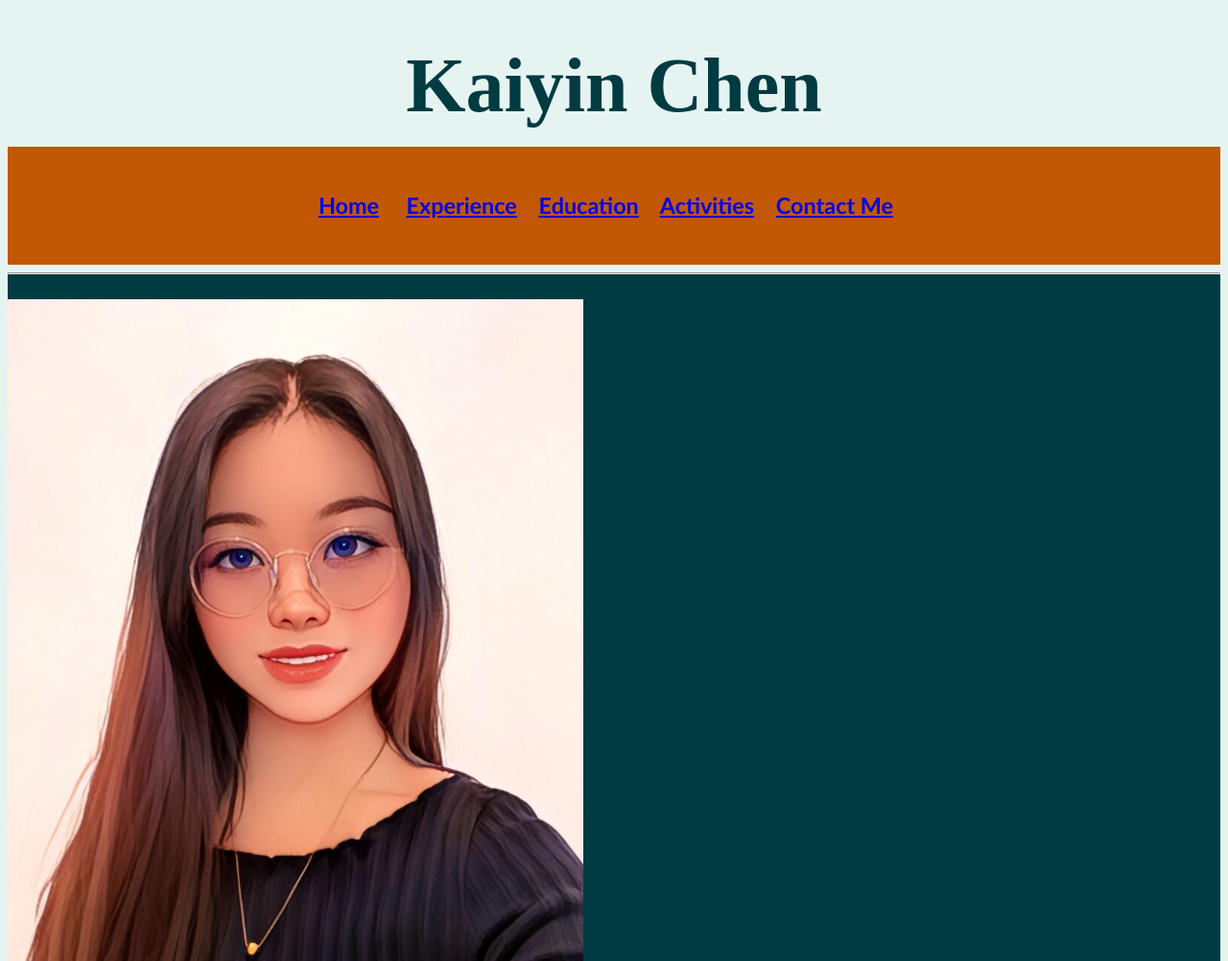
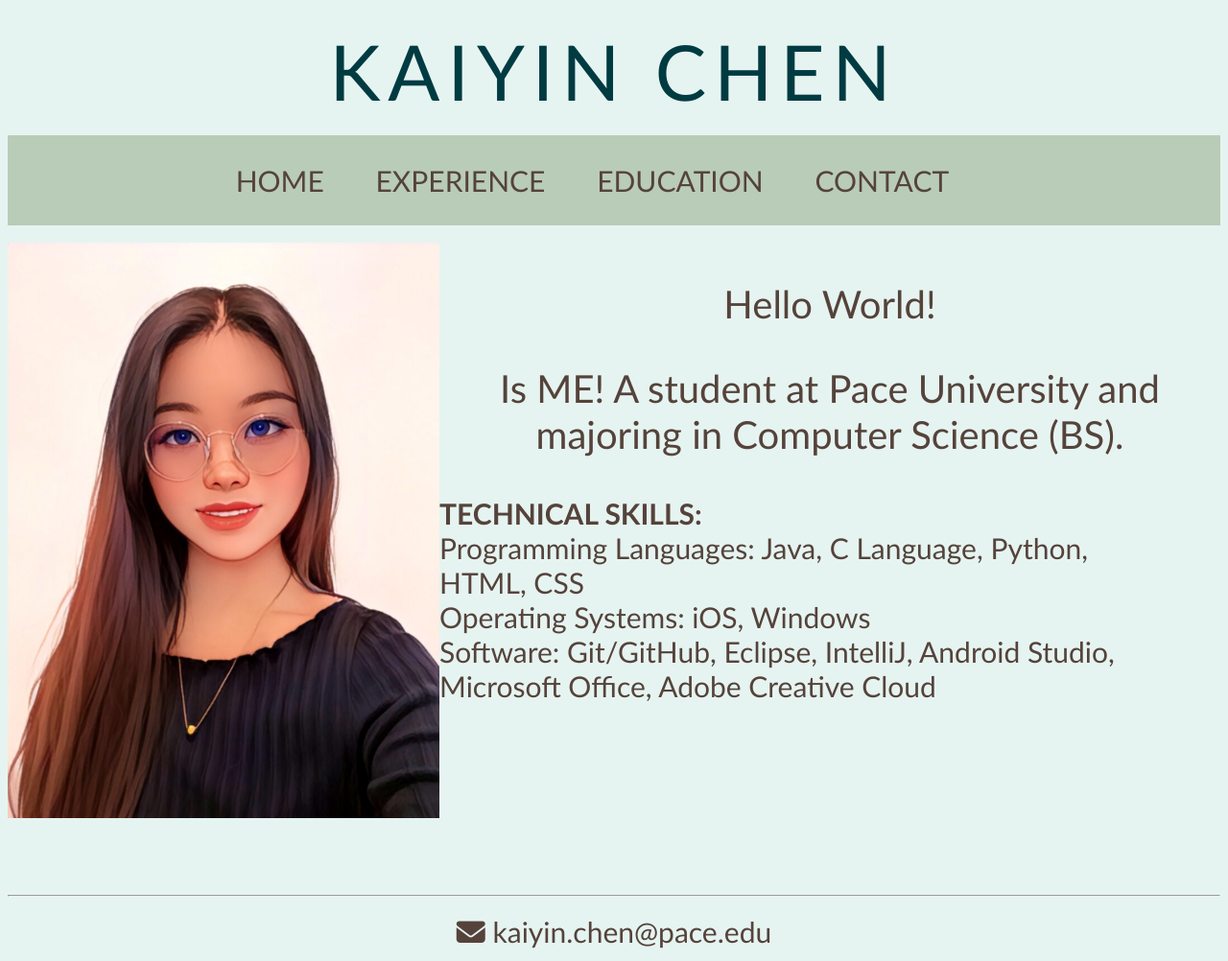
Before and after one commit to KaiyinCh/Personal-Website, a plain HTML site: page Personal_Portfolio/index.html in a window 1280 px wide. Shown: the top 1002 px of the page at 96% size. Drawn offline with Linux system fonts and the light colour scheme.

Commit message:
Update html and css

```diff
--- a/Personal_Portfolio/CSS/style.css
+++ b/Personal_Portfolio/CSS/style.css
@@ -8,35 +8,75 @@ head{
 	font-size: 80px;
 	text-align: center;
 	color: #003B42;
+	font-family: Gill Sans, sans-serif;
+    font-weight: 400;
+    font-style: normal;
+    line-height: 1.21em;
+    letter-spacing: 8px;
 }
-/*#container{
-	margin-left: auto;
-	margin-right: auto;
-}*/
 
-header, nav, footer{
-	font-family: Calibri, Arial, sans-serif;
+nav, footer{
+	font-family: Gill Sans, Arial, sans-serif;
+	padding: 10px;
+}
+
+.personal-picture{
+ 	float: left;
+}
+
+ nav{
+ 	background-color: #b9ccb7;
+ 	text-align: center;
+ 	font-size: 30px;
+/* 	color: #e4c7ba;*/
+ }
+ nav{
+ 	width: auto;
+    text-align: center;
+    border-bottom: 1px solid rgba(255,255,255,0);
+    border-top: 1px solid rgba(255,255,255,0);
+    margin: 0;
+    padding: 28px 0;
  }
 
- nav{
- 	background-color: #C25706;
+.name_link:link, .name_link:visited{
+	color: #003B42;
+	text-decoration: none;
+}
+
+.link:link, .link:visited{
+	color: #55433B;
+	text-decoration: none;
+}
+
+main{
+	font-family: Gill Sans, sans-serif;
+ 	color: #55433B;
+}
+
+#text-center{
  	text-align: center;
- 	font-size: 20px;
- 	color: #003B42;
- }
- /*header{
- 	margin-left: 2%;
- 	width:  80%;
-	margin: 0 auto 0 auto;
+ 	font-size: 40px;
+}
+#containter{
+	font-size: 30px;
+	margin-left: 35%;
+ 	margin-right: 5%;
+}
+#page-text{
+	font-size: 25px;
+	margin-left: 10%;
+ 	margin-right: 10%;
+}
 
- }*/
- main{
- 	color: #AFE6ED;
- /*	margin-left: 50%;
- 	margin-right: 10%;*/
+#icon{
+	text-align: center;
+	font-size: 20px;
+}
 
- }
-
- #container{
- 	background-color: #003B42;
- }
+footer{
+	font-family: Gill Sans, sans-serif;
+ 	color: #55433B;
+	font-size: 30px;
+ 	text-align: center;
+}
--- a/Personal_Portfolio/index.html
+++ b/Personal_Portfolio/index.html
@@ -3,50 +3,51 @@
 <html lang="en">
 <head>
 	<link rel="Stylesheet" href="CSS/style.css">
+	<script src="https://kit.fontawesome.com/09c71d86f4.js" crossorigin="anonymous"></script>
 	<title>Kaiyin Chen Portfolio</title>
 	<meta charset="UTF-8">
 </head>
-<body>
-	<br><br>
-	<div id="name"> <b>Kaiyin Chen</b></div><br>
 
-	<nav><br>
-		<h3>
-			<a href="index.html">Home</a> &nbsp; &nbsp;
-			<a href="experience.html">Experience</a>&nbsp; &nbsp;
-			<a href="education.html">Education</a> &nbsp;&nbsp;
-			<a href="activities.html">Activities</a>&nbsp; &nbsp;
-			<a href="contact.html">Contact Me</a>&nbsp; &nbsp;
-		</h3><br>
+<body><br>
+	<div id="name"><a class="name_link" href="index.html">KAIYIN CHEN</a></div>
+	<br>
+
+	<nav>
+		<a class="link" href="index.html">HOME</a> &nbsp; &nbsp;&nbsp;&nbsp;
+		<a class="link" href="experience.html">EXPERIENCE</a>&nbsp; &nbsp;&nbsp; &nbsp;
+		<a class="link" href="education.html">EDUCATION</a> &nbsp;&nbsp;&nbsp; &nbsp;
+		<!-- <a class="link" href="activities.html">ACTIVITIES</a>&nbsp; &nbsp;&nbsp; &nbsp; -->
+		<a class="link" href="contact.html">CONTACT</a>&nbsp; &nbsp;&nbsp; &nbsp;
+		<br>
 	</nav>
+	<br>
 
-	<div id="container">
-	<hr><br>
 	<header>
-		<!-- <a href="index.html"><img src="images/Kaiyin_Chen_Personal_Picture.JPG" alt="Kaiyin Chen Picture" height="800" width="600"></a> -->
+		<img class="personal-picture" src="images/Kaiyin_Chen_Personal_Picture.JPG" alt="Kaiyin Chen Picture" height="600" width="450">
 	</header>
 
-	<main>
-		<!-- <a href="index.html"> --><img src="images/Kaiyin_Chen_Personal_Picture.JPG" alt="Kaiyin Chen Picture" height="800" width="600"><!-- </a> -->
-
-
-			Hello World!
-			Is ME! A student at Pace University and majoring in Computer Science (BS).
-
+	<main >
+		<div id="text-center">
+		<p>Hello World! </p>
+		<p>Is ME! A student at Pace University and majoring in Computer Science (BS).</p>
+		</div><!-- stop text-center-->
+		<div id="containter">
 		<p>
 			<b>TECHNICAL SKILLS:</b><br>
-			Programming Languages: Java, C Language, Python, HTML<br>
+			Programming Languages: Java, C Language, Python, HTML, CSS<br>
 			Operating Systems: iOS, Windows<br>
-			Software: Git/GitHub, Eclipse, IntelliJ, Microsoft Office, Adobe Creative Cloud<br>
+			Software: Git/GitHub, Eclipse, IntelliJ, Android Studio, Microsoft Office, Adobe Creative Cloud<br>
 		</p>
+
 	</main>
+	</div><!-- stop containter-->
+	<br><br><br><br><br><br><br><br>
 
 	<br><hr>
-</div> <!-- end of container div -->
 	<footer>
-		&copy; Copyright 2015. All Rights Reserved. <br>
-		<a href = "mailto:kaiyin.chen@pace.edu"> kaiyin.chen@pace.edu </a>
+		<i class="fa-solid fa-envelope"></i><a class="link" href = "mailto:kaiyin.chen@pace.edu"> kaiyin.chen@pace.edu </a>
 	</footer>
+
 </body>
 
 </html>
```
Also changed, not shown: Personal_Portfolio/activities.html (+14 -12 lines), Personal_Portfolio/contact.html (+24 -14 lines), Personal_Portfolio/education.html (+18 -16 lines), Personal_Portfolio/experience.html (+16 -14 lines), Personal_Portfolio/images/KaiyinChen-Picture.jpg (deleted), 1 other file.
